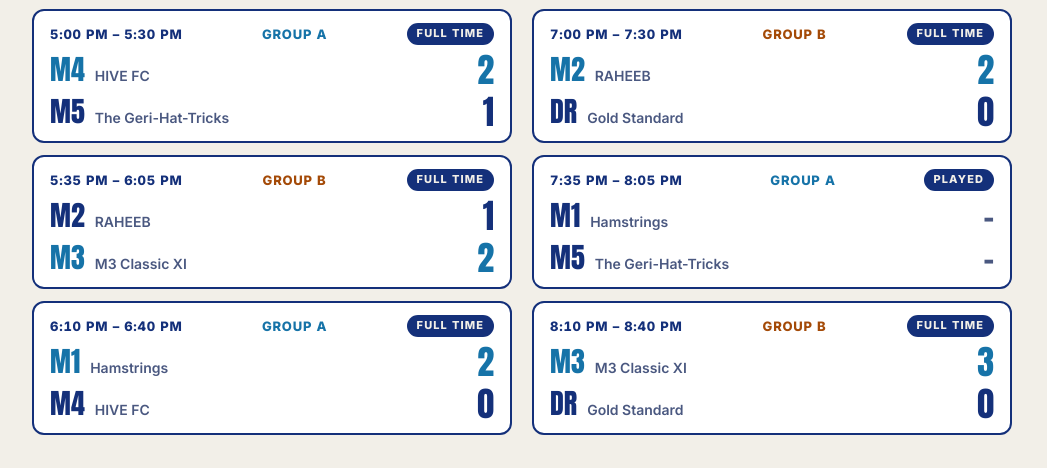
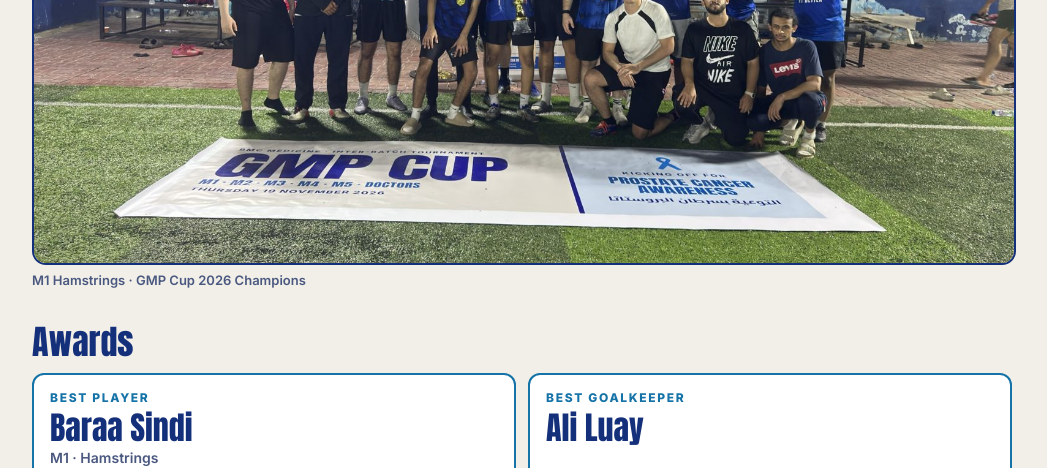
Before and after one commit to saadf5807-lang/gmp-cup, a plain HTML site: page index.html in a window 1280 px wide. Shown: the part 737-1205 px from the top of the page, without its empty margins (118-1165 px from the left). Drawn offline with Linux system fonts and the light colour scheme.

Commit message:
Add champions team photo
Co-Authored-By: Claude Opus 5.5 <noreply@anthropic.com>
Claude-Session: https://claude.ai/code/session_01VjFEVaFccwwQZGxZaGKarr

```diff
--- a/app.js
+++ b/app.js
@@ -91,6 +91,7 @@
     var html = '<div class="wrap">';
     html += '<header class="top"><div class="row eyebrow"><span>BMC Medicine · M1–M5</span><span class="accent">' + esc(S.date) + '</span></div><h1>GMP CUP</h1><div class="aware"><svg role="img" aria-label="Prostate cancer awareness ribbon" width="26" height="30" viewBox="0 0 24 28"><path d="M12 1C9 1 7.2 3.4 7.2 6.2c0 2.3 1.2 4.2 2.8 6.4L4 25l3 1.4 5-8.2 5 8.2 3-1.4-6-12.4c1.6-2.2 2.8-4.1 2.8-6.4C16.8 3.4 15 1 12 1zm0 3.2c1.2 0 1.8 1 1.8 2.1 0 1-.6 2.2-1.8 3.8-1.2-1.6-1.8-2.8-1.8-3.8 0-1.1.6-2.1 1.8-2.1z" fill="#3E9AD6"></path></svg><span class="en">Kicking off for prostate cancer awareness</span><span class="ar" dir="rtl" lang="ar">التوعية بسرطان البروستاتا</span></div><div class="row"><span class="eyebrow accent">Live scoreboard</span><span class="stamp">' + (S.updatedAt ? 'Last updated ' + esc(clock(S.updatedAt)) + ' (Riyadh time) · refreshes every minute' : 'No results yet. Scores appear here during the matches.') + '</span></div></header>';
     html += '<section aria-label="Now">' + nowHtml() + '</section>';
+    html += S.champPhoto ? '<figure class="champpic"><img src="' + esc(S.champPhoto) + '" alt="M1 Hamstrings, GMP Cup 2026 champions, with the trophy and medals" loading="lazy"><figcaption>M1 Hamstrings · GMP Cup 2026 Champions</figcaption></figure>' : '';
     html += (S.awards && S.awards.length) ? '<section><h2>Awards</h2><div class="awards">' + S.awards.map(function (a) { var t = a.team ? team(a.team) : null; return '<div class="award"><div class="eyebrow">' + esc(a.title) + '</div><div class="an">' + esc(a.name) + '</div>' + (t ? '<div class="at">' + esc(t.code) + ' · ' + esc(t.name) + '</div>' : '') + '</div>'; }).join('') + '</div></section>' : '';
     html += '<section><h2>Stage 1 · Groups <small>5:00 – 8:40 PM</small></h2><div class="grid2">';
     ['majid', 'thaghr'].forEach(function (v) {
--- a/data.json
+++ b/data.json
@@ -210,5 +210,6 @@
       "title": "Best Goalkeeper",
       "name": "Ali Luay"
     }
-  ]
+  ],
+  "champPhoto": "champions.jpg"
 }
--- a/style.css
+++ b/style.css
@@ -109,3 +109,4 @@ footer{font-size:13px;color:var(--muted);border-top:3px solid var(--ink);padding
 .award .eyebrow{color:var(--accent)}
 .award .an{font-family:var(--display);font-size:32px;line-height:1.05}
 .award .at{font-size:14px;color:var(--muted);font-weight:600}
+.champpic{margin:0;display:flex;flex-direction:column;gap:6px}.champpic img{width:100%;height:auto;border-radius:14px;border:2px solid var(--ink);display:block}.champpic figcaption{font-size:13px;color:var(--muted);font-weight:600}
```
Also changed, not shown: champions.jpg (added).
